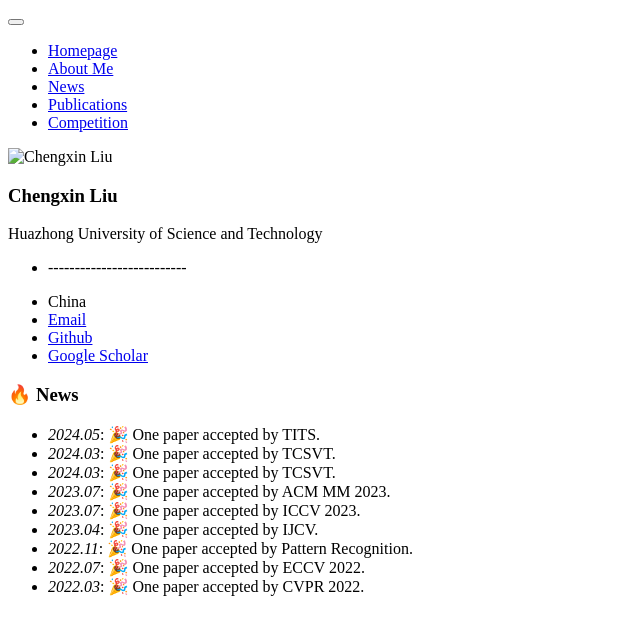
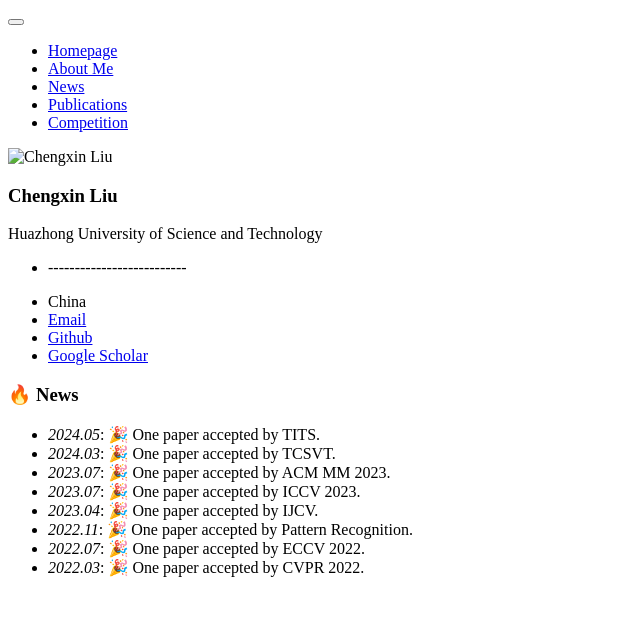
Before and after one commit to cxliu0/cxliu0.github.io, a Jekyll site: the page built from _pages/includes/news.md, in a window 1280 px wide. Shown: the top 635 px of the page, without its empty margins (0-640 px from the left). Built offline with Jekyll 4.4.1, drawn with Linux system fonts in a browser that asks for light colours; our own code applies the rules of GitHub Pages for plain Markdown files.

Commit message:
Update news.md

```diff
--- a/_pages/includes/news.md
+++ b/_pages/includes/news.md
@@ -1,6 +1,5 @@
 # 🔥 News
 - *2024.05*: 🎉 One paper accepted by TITS.
-- *2024.03*: 🎉 One paper accepted by TCSVT.
 - *2024.03*: 🎉 One paper accepted by TCSVT.
 - *2023.07*: 🎉 One paper accepted by ACM MM 2023.
 - *2023.07*: 🎉 One paper accepted by ICCV 2023.
```
